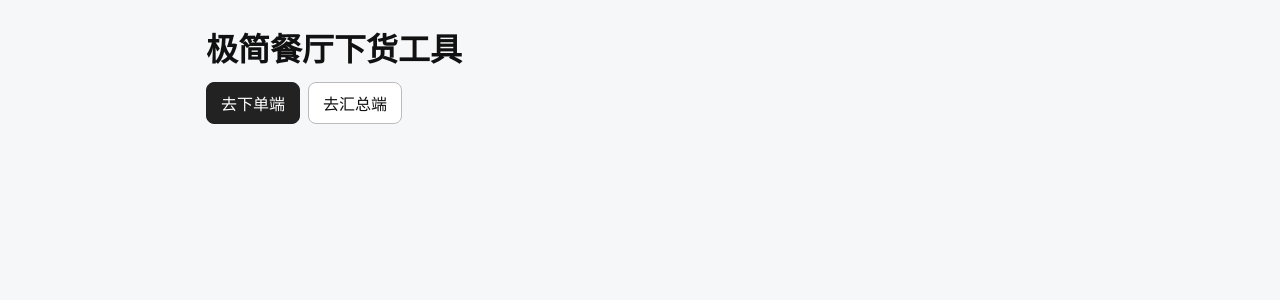
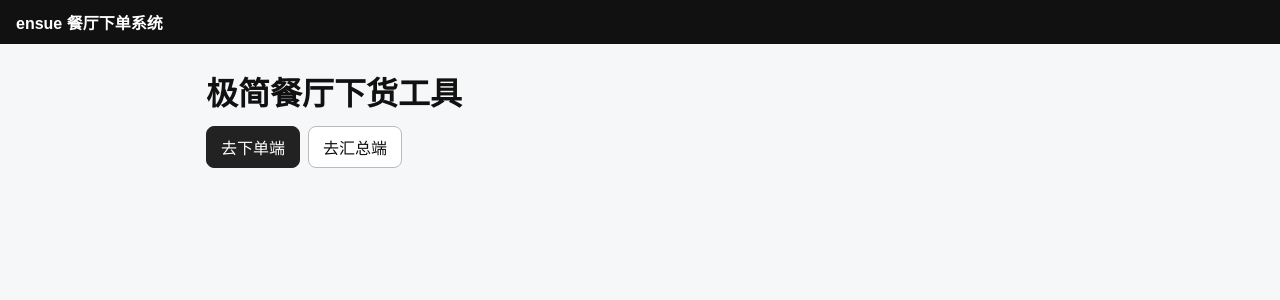
Before and after one commit to hanny9494-ai/restaurant-daily-order, a Next.js app: page / in a window 1280 px wide. Shown: the top 300 px of the page. Built offline with nearby package versions, Linux system fonts and the light colour scheme.

Commit message:
feat: add Fish/GM stations and global ensue header

```diff
--- a/app/dashboard/page.tsx
+++ b/app/dashboard/page.tsx
@@ -139,6 +139,7 @@ export default function DashboardPage() {
           <section className="card">
             <h2>今日全部订单</h2>
             <p className="muted">日期：{today}，共 {orders.length} 条</p>
+            <p className="muted">系统按日期显示，00:00 自动切到新一天</p>
           </section>
 
           {groups.length === 0 ? (
--- a/app/globals.css
+++ b/app/globals.css
@@ -4,6 +4,17 @@ body {
   font-family: "PingFang SC", "Hiragino Sans GB", "Microsoft YaHei", sans-serif;
   background: #f6f7f8;
   color: #111;
+}
+
+.app-header {
+  position: sticky;
+  top: 0;
+  z-index: 10;
+  background: #111;
+  color: #fff;
+  padding: 10px 16px;
+  font-size: 16px;
+  font-weight: 600;
 }
 
 .container {
--- a/app/layout.tsx
+++ b/app/layout.tsx
@@ -3,14 +3,17 @@ import type { ReactNode } from "react";
 import "./globals.css";
 
 export const metadata: Metadata = {
-  title: "Restaurant Daily Order",
-  description: "Minimal daily order tool"
+  title: "ensue 餐厅下单系统",
+  description: "ensue 餐厅下单系统"
 };
 
 export default function RootLayout({ children }: { children: ReactNode }) {
   return (
     <html lang="zh-CN">
-      <body>{children}</body>
+      <body>
+        <header className="app-header">ensue 餐厅下单系统</header>
+        {children}
+      </body>
     </html>
   );
 }
--- a/app/order/page.tsx
+++ b/app/order/page.tsx
@@ -252,6 +252,7 @@ export default function OrderPage() {
           <div className="row" style={{ marginTop: 12 }}>
             <button className="btn" type="submit" disabled={loading}>{loading ? "提交中..." : "提交订单"}</button>
             <span className="muted">日期：{today}</span>
+            <span className="muted">系统按日期显示，00:00 自动切到新一天</span>
           </div>
         </form>
       </section>
--- a/lib/db.ts
+++ b/lib/db.ts
@@ -48,11 +48,16 @@ CREATE INDEX IF NOT EXISTS idx_order_items_date ON order_items(date);
 CREATE INDEX IF NOT EXISTS idx_order_items_supplier ON order_items(supplier_id);
 `);
 
-const stationCount = db.prepare("SELECT COUNT(*) as count FROM stations").get() as { count: number };
-if (stationCount.count === 0) {
-  const seed = db.prepare("INSERT INTO stations(name, is_active) VALUES (?, 1)");
-  ["Hot", "Cold", "Prep", "Pastry"].forEach((name) => seed.run(name));
-}
+const defaultStations = ["Hot", "Cold", "Prep", "Pastry", "Fish", "GM"];
+
+const syncStations = db.transaction(() => {
+  const upsert = db.prepare("INSERT INTO stations(name, is_active) VALUES (?, 1) ON CONFLICT(name) DO UPDATE SET is_active = 1");
+  for (const name of defaultStations) {
+    upsert.run(name);
+  }
+});
+
+syncStations();
 
 const defaultSuppliers = [
   "菜佬",
```
